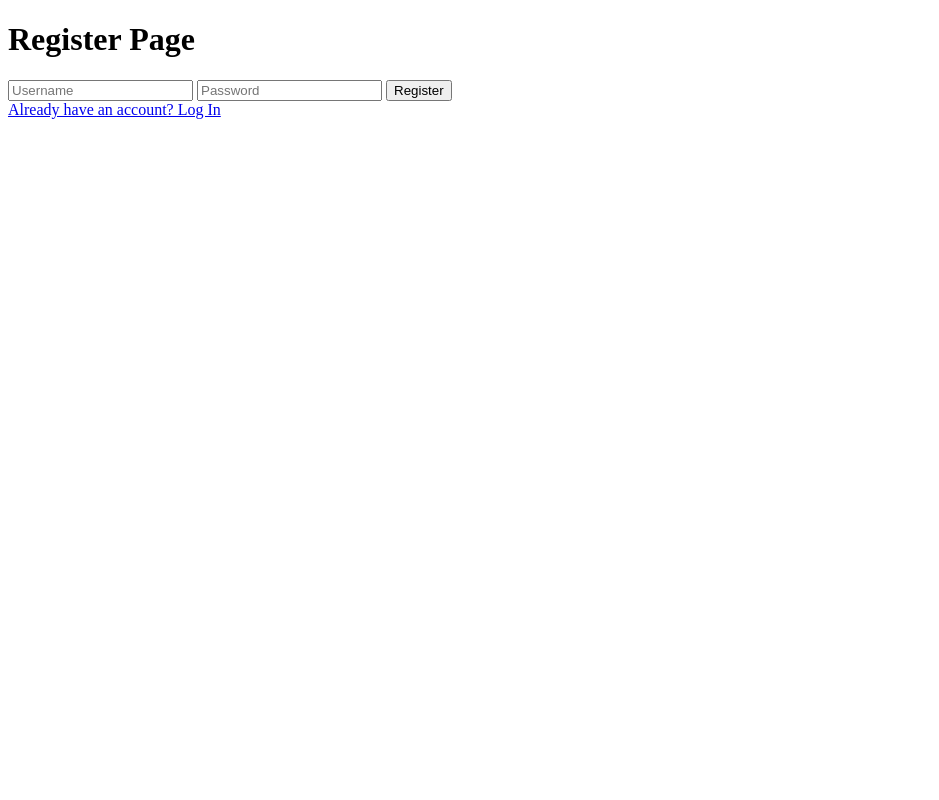
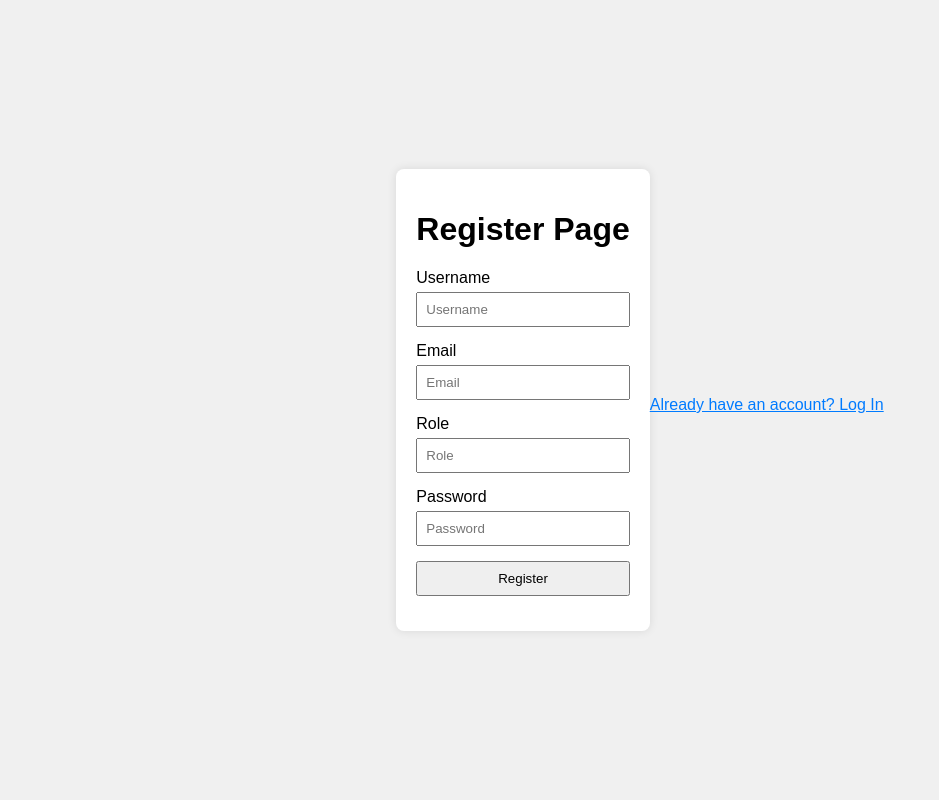
Before and after one commit to YasminaAttia01/DeepAnatomy-Backend, a Flask app: page /register in a window 1280 px wide. Shown: the whole page, without its empty margins (0-939 px from the left). Run offline with Flask 3, Linux system fonts and the light colour scheme.

Commit message:
ajout des champs necessaires dans le register

```diff
--- a/app.py
+++ b/app.py
@@ -1,4 +1,4 @@
-from flask import Flask, render_template, url_for, redirect
+from flask import Flask, render_template, url_for, redirect, jsonify, request
 from flask_sqlalchemy import SQLAlchemy
 from flask_login import UserMixin, login_user, LoginManager, login_required, logout_user, current_user
 from flask_wtf import FlaskForm
@@ -24,21 +24,30 @@ def load_user(user_id):
 class User(db.Model, UserMixin):
     id = db.Column(db.Integer, primary_key=True)
     username = db.Column(db.String(20), nullable=False, unique=True)
+    email = db.Column(db.String(120), unique=True, nullable=False)
+    role = db.Column(db.String(10), nullable=False)
     password = db.Column(db.String(80), nullable=False)
 
 class RegisterForm(FlaskForm):
     username = StringField(validators=[
                            InputRequired(), Length(min=4, max=20)], render_kw={"placeholder": "Username"})
+    email = StringField(validators=[
+                        InputRequired(), Length(min=4, max=50)], render_kw={"placeholder": "Email"})
+    role = StringField(validators=[
+                       InputRequired(), Length(min=4, max=10)], render_kw={"placeholder": "Role"})
     password = PasswordField(validators=[
                              InputRequired(), Length(min=8, max=20)], render_kw={"placeholder": "Password"})
     submit = SubmitField('Register')
 
     def validate_username(self, username):
-        existing_user_username = User.query.filter_by(
-            username=username.data).first()
+        existing_user_username = User.query.filter_by(username=username.data).first()
         if existing_user_username:
-            raise ValidationError(
-                'That username already exists. Please choose a different one.')
+            raise ValidationError('That username already exists. Please choose a different one.')
+
+    def validate_email(self, email):
+        existing_user_email = User.query.filter_by(email=email.data).first()
+        if existing_user_email:
+            raise ValidationError('That email already exists. Please choose a different one.')
 
 class LoginForm(FlaskForm):
     username = StringField(validators=[
@@ -77,13 +86,49 @@ def logout():
 def register():
     form = RegisterForm()
     if form.validate_on_submit():
-        hashed_password = bcrypt.generate_password_hash(form.password.data)
-        new_user = User(username=form.username.data, password=hashed_password)
+        hashed_password = bcrypt.generate_password_hash(form.password.data).decode('utf-8')
+        new_user = User(username=form.username.data, email=form.email.data, role=form.role.data, password=hashed_password)
         db.session.add(new_user)
         db.session.commit()
-        db.Table.columns
         return redirect(url_for('login'))
     return render_template('register.html', form=form)
 
+# API Endpoints
+
+@app.route('/api/login', methods=['POST'])
+def api_login():
+    data = request.json
+    username = data.get('username')
+    password = data.get('password')
+    user = User.query.filter_by(username=username).first()
+    if user and bcrypt.check_password_hash(user.password, password):
+        login_user(user)
+        return jsonify({"message": "Login successful", "user_id": user.id}), 200
+    return jsonify({"message": "Invalid credentials"}), 401
+
+@app.route('/api/register', methods=['POST'])
+def api_register():
+    data = request.json
+    username = data.get('username')
+    email = data.get('email')
+    role = data.get('role')
+    password = data.get('password')
+
+    if User.query.filter_by(username=username).first():
+        return jsonify({"message": "Username already exists"}), 400
+    if User.query.filter_by(email=email).first():
+        return jsonify({"message": "Email already exists"}), 400
+
+    hashed_password = bcrypt.generate_password_hash(password).decode('utf-8')
+    new_user = User(username=username, email=email, role=role, password=hashed_password)
+    db.session.add(new_user)
+    db.session.commit()
+    return jsonify({"message": "Registration successful"}), 201
+
+@app.route('/api/logout', methods=['POST'])
+def api_logout():
+    logout_user()
+    return jsonify({"message": "Logout successful"}), 200
+
 if __name__ == "__main__":
     app.run(debug=True)
--- a/init_db.py
+++ b/init_db.py
@@ -3,5 +3,3 @@ from app import app, db
 with app.app_context():
     db.create_all()
     print("Base de données initialisée avec succès.")
-    print("Tables dans la base de données :")
-    print(db.engine.table_names())
--- a/templates/register.html
+++ b/templates/register.html
@@ -6,16 +6,94 @@
     <meta http-equiv="X-UA-Compatible" content="IE=edge">
     <meta name="viewport" content="width=device-width, initial-scale=1.0">
     <title>Register</title>
+    <style>
+        body {
+            font-family: Arial, sans-serif;
+            margin: 0;
+            padding: 0;
+            display: flex;
+            justify-content: center;
+            align-items: center;
+            height: 100vh;
+            background-color: #f0f0f0;
+        }
+
+        form {
+            background-color: white;
+            padding: 20px;
+            border-radius: 8px;
+            box-shadow: 0 0 10px rgba(0, 0, 0, 0.1);
+        }
+
+        h1 {
+            text-align: center;
+        }
+
+        .form-group {
+            margin-bottom: 15px;
+        }
+
+        .form-group label {
+            display: block;
+            margin-bottom: 5px;
+        }
+
+        .form-group input {
+            width: 100%;
+            padding: 8px;
+            box-sizing: border-box;
+        }
+
+        .form-group button {
+            width: 100%;
+            padding: 10px;
+            background-color: #007bff;
+            border: none;
+            color: white;
+            font-size: 16px;
+            cursor: pointer;
+        }
+
+        .form-group button:hover {
+            background-color: #0056b3;
+        }
+
+        a {
+            display: block;
+            text-align: center;
+            margin-top: 10px;
+            color: #007bff;
+        }
+
+        a:hover {
+            text-decoration: underline;
+        }
+    </style>
 </head>
 
 <body>
-    <h1>Register Page</h1>
-
     <form method="POST" action="">
+        <h1>Register Page</h1>
         {{ form.hidden_tag() }}
-        {{ form.username }}
-        {{ form.password }}
-        {{ form.submit }}
+        <div class="form-group">
+            <label for="username">Username</label>
+            {{ form.username(id='username') }}
+        </div>
+        <div class="form-group">
+            <label for="email">Email</label>
+            {{ form.email(id='email') }}
+        </div>
+        <div class="form-group">
+            <label for="role">Role</label>
+            {{ form.role(id='role') }}
+        </div>
+        <div class="form-group">
+            <label for="password">Password</label>
+            {{ form.password(id='password') }}
+        </div>
+        <div class="form-group">
+            {{ form.submit() }}
+        </div>
     </form>
 
     <a href="{{ url_for('login') }}">Already have an account? Log In</a>
```
Also changed, not shown: reset_db.py (added, +12 -0 lines), instance/database.db.
